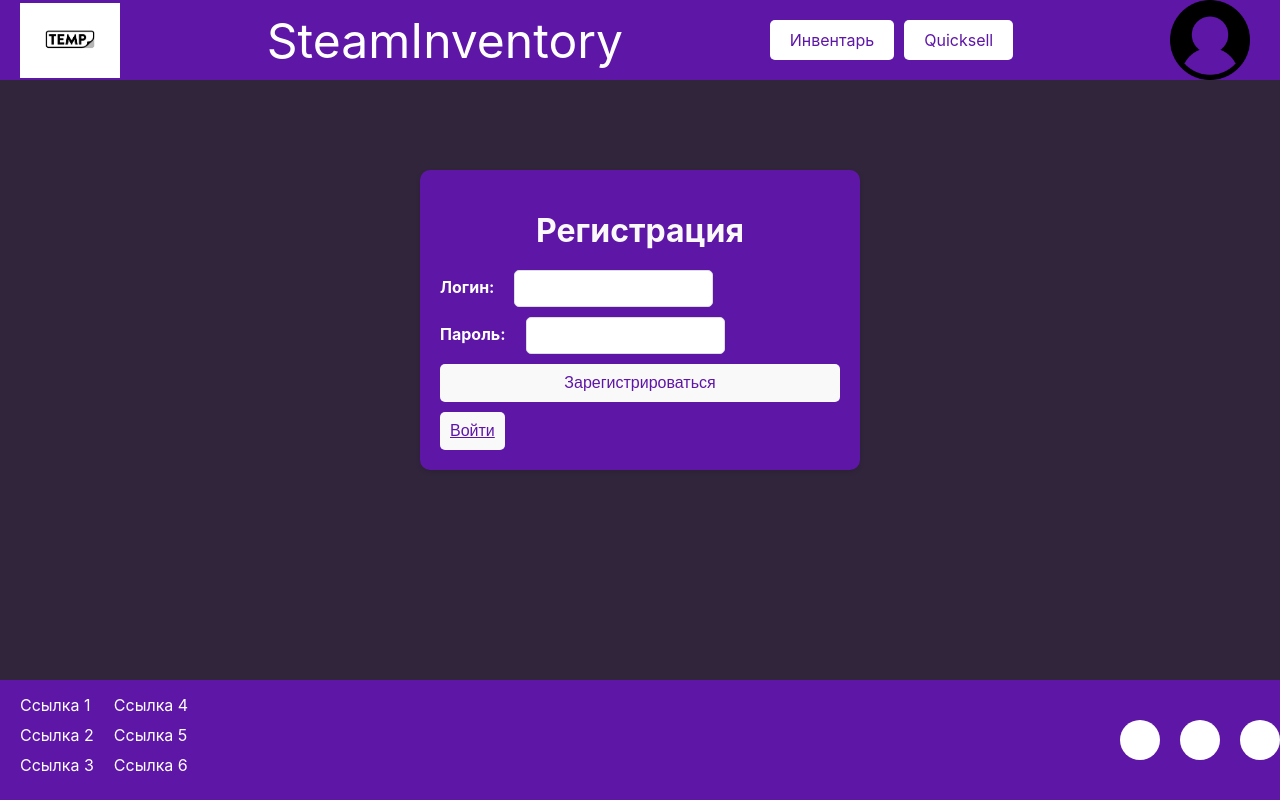
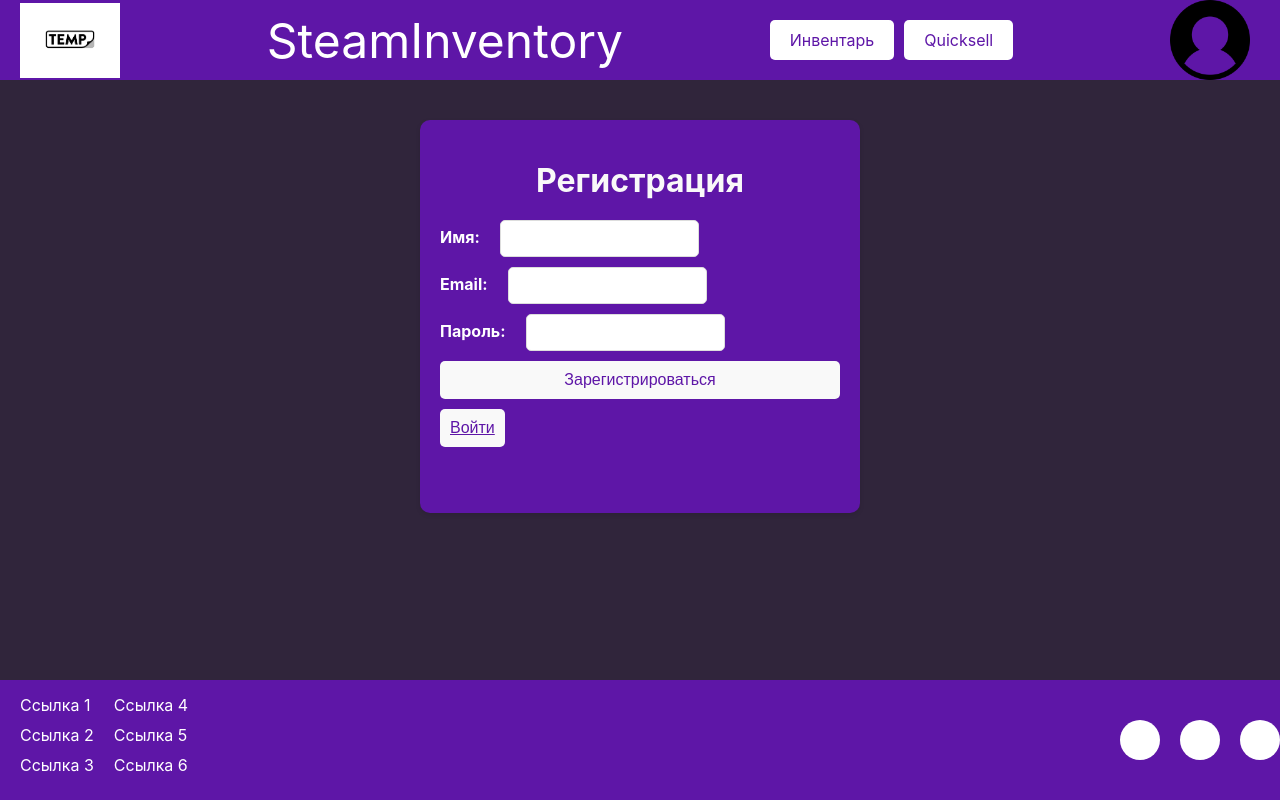
Before and after one commit to maximaizergit/Steam-inventory, a React (Create React App) app: page /login in a window 1280 px wide. Both pictures are taken after a click on the button "Регистрация". Built offline with nearby package versions, Linux system fonts and the light colour scheme.

Commit message:
auth improvements

```diff
--- a/src/index.css
+++ b/src/index.css
@@ -280,7 +280,7 @@ footer {
   justify-content: center;
   align-items: center;
   height: 100%;
-  margin-top: 90px;
+  margin-top: 40px;
 }
 
 /* Стили для формы */
@@ -291,6 +291,7 @@ footer {
   box-shadow: 0 2px 5px rgba(0, 0, 0, 0.1);
   max-width: 400px;
   width: 100%;
+  min-height: 353px;
 }
 
 .form-container h1 {
--- a/src/views/AuthPage.tsx
+++ b/src/views/AuthPage.tsx
@@ -2,23 +2,31 @@ import React, { useState } from "react";
 import Layout from "../Layout/Layout";
 import axios from "axios";
 
+interface FormData {
+  email: string;
+  password: string;
+  name?: string; // Поле "name" может быть опциональным
+}
+
 const AuthPage = () => {
   const [isLoginForm, setIsLoginForm] = useState(true);
-  const [username, setUsername] = useState("");
-  const [password, setPassword] = useState("");
+  const [formData, setFormData] = useState<FormData>({
+    email: "",
+    password: "",
+  });
   const [isFlipped, setIsFlipped] = useState(false);
 
-  const handleSubmit = (e: { preventDefault: () => void }) => {
+  const handleSubmit = (e: React.FormEvent<HTMLFormElement>) => {
     e.preventDefault();
-    // Формируем данные для отправки на бэкенд
-    const formData = {
-      username: username,
-      password: password,
-    };
+
+    // Определяем, отправлять данные для авторизации или регистрации
+    const apiUrl = isLoginForm
+      ? "http://example.com/api/signin"
+      : "http://example.com/api/signup";
 
     // Отправляем POST-запрос на бэкенд
     axios
-      .post("http://example.com/api/login", formData) // Замените URL на адрес вашего бэкенда
+      .post(apiUrl, formData)
       .then((response) => {
         // Обработка успешного ответа от бэкенда
         console.log(response.data);
@@ -37,6 +45,11 @@ const AuthPage = () => {
     }, 380);
   };
 
+  const handleChange = (e: React.ChangeEvent<HTMLInputElement>) => {
+    const { name, value } = e.target;
+    setFormData((prevFormData) => ({ ...prevFormData, [name]: value }));
+  };
+
   return (
     <Layout>
       <div className="container">
@@ -45,13 +58,26 @@ const AuthPage = () => {
         <div className={`form-container ${isFlipped ? "flipped" : ""}`}>
           <h1>{isLoginForm ? "Авторизация" : "Регистрация"}</h1>
           <form onSubmit={handleSubmit}>
+            {!isLoginForm && (
+              <div className="form-group">
+                <label htmlFor="name">Имя:</label>
+                <input
+                  type="text"
+                  id="name"
+                  name="name"
+                  value={formData.name || ""}
+                  onChange={handleChange}
+                />
+              </div>
+            )}
             <div className="form-group">
-              <label htmlFor="username">Логин:</label>
+              <label htmlFor="email">Email:</label>
               <input
-                type="text"
-                id="username"
-                value={username}
-                onChange={(e) => setUsername(e.target.value)}
+                type="email"
+                id="email"
+                name="email"
+                value={formData.email}
+                onChange={handleChange}
               />
             </div>
             <div className="form-group">
@@ -59,8 +85,9 @@ const AuthPage = () => {
               <input
                 type="password"
                 id="password"
-                value={password}
-                onChange={(e) => setPassword(e.target.value)}
+                name="password"
+                value={formData.password}
+                onChange={handleChange}
               />
             </div>
             {isLoginForm ? (
```
